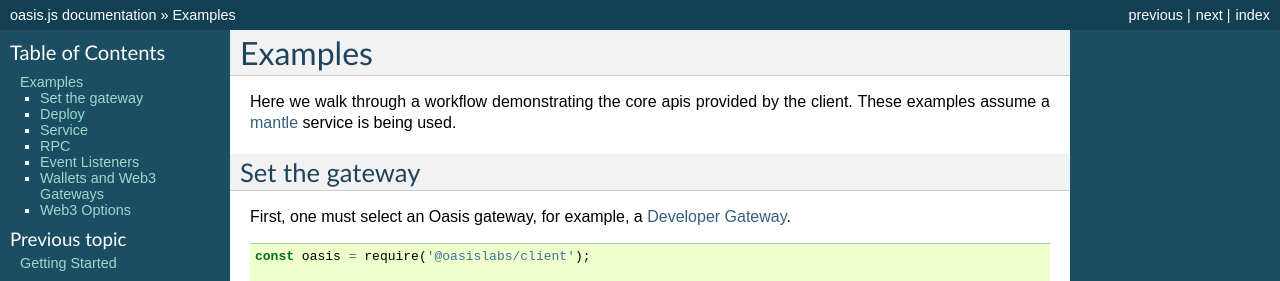
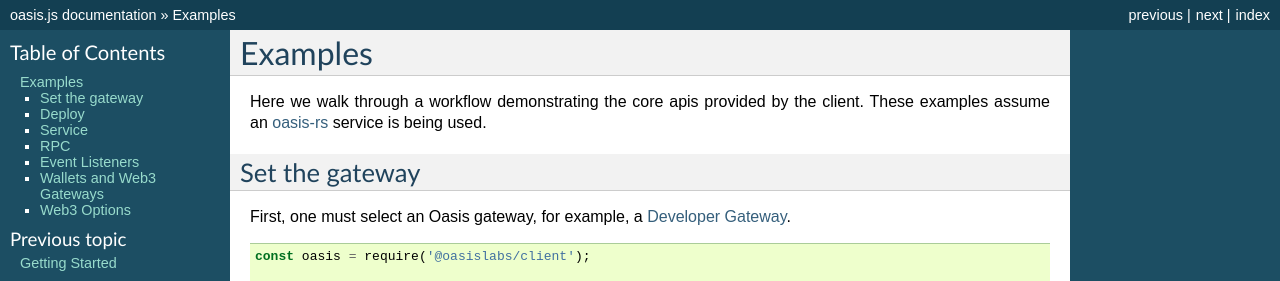
Before and after one commit to oasislabs/oasis.js, a Sphinx documentation site: the page built from docs/examples.rst, in a window 1280 px wide. Shown: the top 281 px of the page. Built offline with Sphinx 7.4.7, drawn with Linux system fonts in a browser that asks for light colours.

Commit message:
Rename mantle to oasis-rs

```diff
--- a/docs/examples.rst
+++ b/docs/examples.rst
@@ -5,7 +5,7 @@ Examples
 .. include:: links.rst
 
 Here we walk through a workflow demonstrating the core apis provided by the client.
-These examples assume a `mantle`_ service is being used.
+These examples assume an `oasis-rs`_ service is being used.
 
 Set the gateway
 ===============
--- a/docs/index.rst
+++ b/docs/index.rst
@@ -6,7 +6,7 @@ oasis.js - Oasis JavaScript SDK
 
 oasis.js provides a collection of tools to interact with Secure Services running
 on the Oasis cloud. For more information on Oasis, see the `oasis`_ docs. For
-developing services, check out the `mantle`_ docs.
+developing services, check out the `oasis-rs`_ docs.
 
 If you're developing or interacting with traditional Ethereum contracts, it's
 recommended to use one of our favorite Ethereum libraries like `ethers.js`_ or `web3.js`_.
--- a/docs/links.rst
+++ b/docs/links.rst
@@ -4,4 +4,4 @@
 .. _web3.js: https://web3js.readthedocs.io/en/1.0/
 .. _web3-rpc: https://github.com/ethereum/wiki/wiki/JSON-RPC
 .. _Deoxysii.js: https://github.com/oasislabs/deoxysii.js
-.. _mantle: https://github.com/oasislabs/mantle
+.. _oasis-rs: https://github.com/oasislabs/oasis-rs
--- a/docs/service.rst
+++ b/docs/service.rst
@@ -40,7 +40,7 @@ A more convenient api to attach to a previously deployed service is the
 `Service.at` method, which will fetch the on-chain code extract the idl
 automatciially.
 
-Note: this method should only be with mantle services.
+Note: this method should only be with oasis-rs services.
 
 
 .. code-block:: javascript
```
Also changed, not shown: 1 other file.
